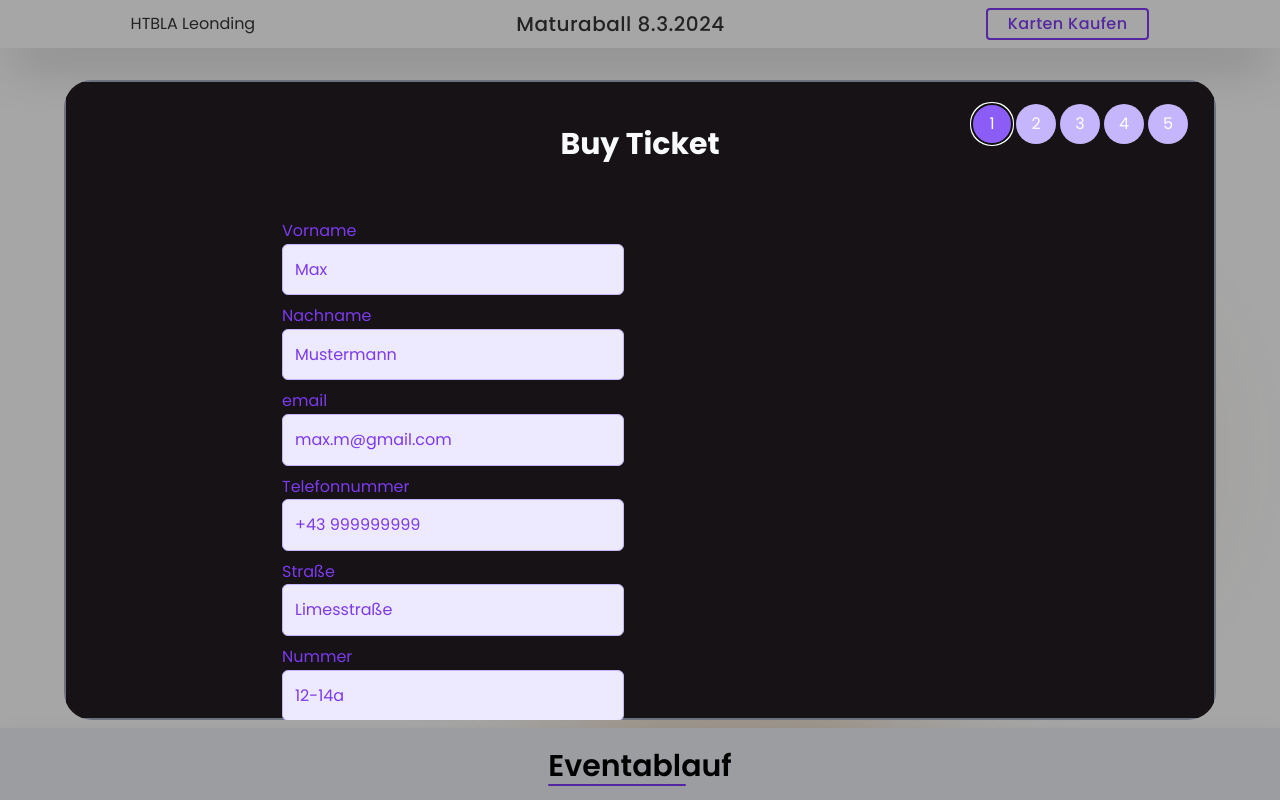
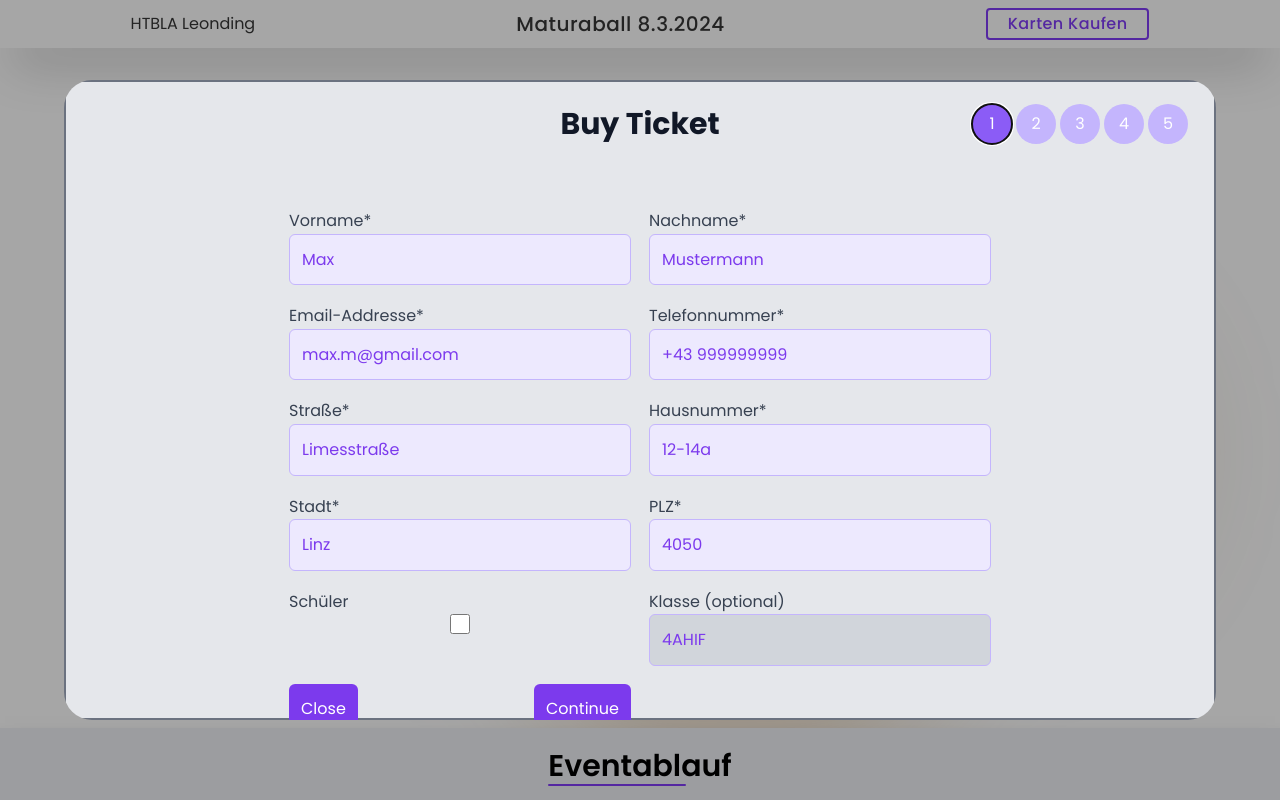
Before and after one commit to Ticketverkauf/Maturaball-HTBLA-Leonding-Frontend, an Angular app: page / in a window 1280 px wide. Both pictures are taken after a click on the element "Karten Kaufen". Built offline with nearby package versions, Linux system fonts and the light colour scheme.

Commit message:
adjust styling

```diff
--- a/src/app/popup/popup.component.css
+++ b/src/app/popup/popup.component.css
@@ -0,0 +1,51 @@
+.info-grid {
+  display: grid;
+  grid-template-columns: 1fr 1fr;
+  grid-gap: 10px;
+  margin-top: 10px;
+  grid-template-areas:
+    "info1 info2"
+    "info3 info4"
+    "info5 info6"
+    "info7 info8"
+    "info9 info10";
+}
+
+#name {
+  grid-area: info1;
+}
+
+#last-name {
+  grid-area: info2;
+}
+
+#mail {
+  grid-area: info3;
+}
+
+#phone {
+  grid-area: info4;
+}
+#street {
+  grid-area: info5;
+}
+
+#s-number {
+  grid-area: info6;
+}
+
+#city {
+  grid-area: info7;
+}
+
+#student {
+  grid-area: info9;
+}
+
+#zip {
+  grid-area: info8;
+}
+
+#group {
+  grid-area: info10;
+}
--- a/src/app/popup/popup.component.html
+++ b/src/app/popup/popup.component.html
@@ -1,5 +1,5 @@
 <div
-  class="p-5 dark:bg-gray-800 h-full w-full rounded-2xl border-2 border-gray-500 text-gray-50 flex flex-col justify-between items-center">
+  class="p-5bg-gray-200 bg-gray-200 h-full w-full rounded-2xl border-2 border-gray-500 text-gray-900 flex flex-col justify-between items-center">
 
   <h2 class="p-6 text-3xl font-bold">Buy Ticket</h2>
 
@@ -15,49 +15,56 @@
   </div>
 
   <div
-    class="p-6 grid grid-cols-2 gap-4
-  [&_p]:text-violet-600
+    class="p-6 flex flex-col
+  [&_p]:text-gray-700
     [&_div]:p-1 [&_div]:full-width
     [&_input]:w-full [&_input]:p-3 [&_input]:rounded-md [&_input]:placeholder-violet-600 [&_input]:bg-violet-100 [&_input]:border [&_input]:border-violet-300 [&_input]:focus:outline-none [&_input]:focus:ring-2 [&_input]:focus:ring-violet-500">
 
-    <div>
+    <div class="info-grid">
       @switch (currentStep) {
       @case (1) {
-      <div>
-        <p>Vorname</p>
+      <div id="name">
+        <p>Vorname*</p>
         <input [(ngModel)]="formData.vorname" placeholder="Max" />
       </div>
-      <div>
-        <p>Nachname</p>
+      <div id="last-name">
+        <p>Nachname*</p>
         <input [(ngModel)]="formData.nachname" placeholder="Mustermann" />
       </div>
-      <div>
-        <p>email</p>
+      <div id="mail">
+        <p>Email-Addresse*</p>
         <input [(ngModel)]="formData.email" placeholder="max.m@gmail.com" />
       </div>
-      <div>
-        <p>Telefonnummer</p>
+      <div id="phone">
+        <p>Telefonnummer*</p>
         <input [(ngModel)]="formData.telefonnummer" placeholder="+43 999999999" />
       </div>
-      <div>
-        <p>Straße</p>
+      <div id="street">
+        <p>Straße*</p>
         <input [(ngModel)]="formData.strasse" placeholder="Limesstraße" />
       </div>
-      <div>
-        <p>Nummer</p>
+      <div id="s-number">
+        <p>Hausnummer*</p>
         <input [(ngModel)]="formData.nummer" placeholder="12-14a" />
       </div>
-      <div>
-        <p>PLZ</p>
+      <div id="zip">
+        <p>PLZ*</p>
         <input [(ngModel)]="formData.plz" placeholder="4050" />
       </div>
-      <div>
-        <p>Stadt</p>
+      <div id="city">
+        <p>Stadt*</p>
         <input [(ngModel)]="formData.stadt" placeholder="Linz" />
       </div>
-      <div>
+      <div id="student">
+        <p>Schüler</p>
+        <input
+          class="flex justify-center items-center w-5 h-5 text-blue-600 rounded border-gray-300 focus:ring-blue-500"
+          [(ngModel)]="isSchueler" type="checkbox" />
+      </div>
+      <div id="group">
         <p>Klasse (optional)</p>
-        <input [(ngModel)]="formData.klasse" placeholder="4AHIF" />
+        <input [disabled]="!isSchueler()" [(ngModel)]="formData.klasse" placeholder="4AHIF"
+          class=" disabled:bg-gray-300 transition-all duration-300 ease-in-out" />
       </div>
       }
 
--- a/src/app/popup/popup.component.ts
+++ b/src/app/popup/popup.component.ts
@@ -1,4 +1,4 @@
-import {Component, inject, model} from '@angular/core';
+import {Component, inject, model, signal} from '@angular/core';
 import {FormsModule} from '@angular/forms';
 import {
   MatDialogRef,
@@ -20,6 +20,8 @@ export interface DialogData {
 })
 export class PopupComponent {
   constructor(public dialogRef: MatDialogRef<PopupComponent>){}
+
+  isSchueler = signal<boolean>(false);
 
   formData = {
     vorname: '',
```
